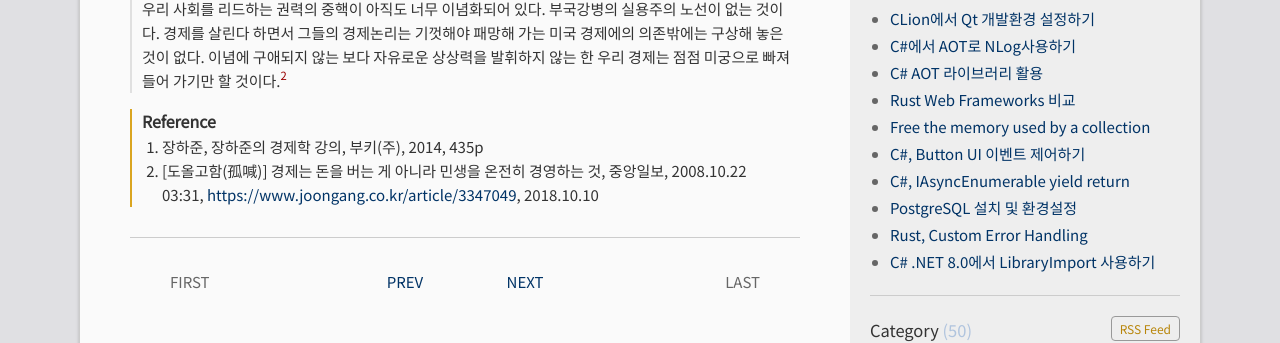
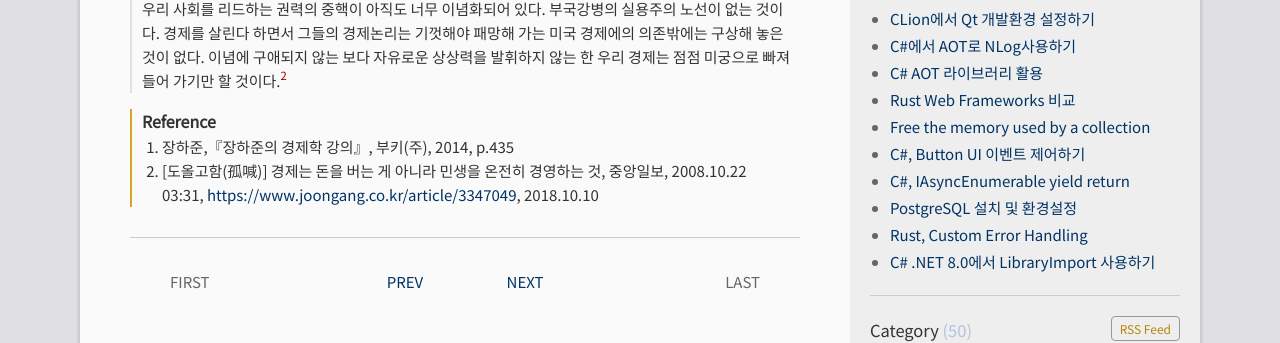
Before and after one commit to DebugJO/rustlang, a Jekyll site: the page built from _posts/2018-10-10-1.md, in a window 1280 px wide. Shown: the part 428-771 px from the top of the page. Built offline with Jekyll 4.4.1, drawn with Linux system fonts in a browser that asks for light colours.

```diff
--- a/_posts/2018-10-10-1.md
+++ b/_posts/2018-10-10-1.md
@@ -17,7 +17,7 @@
 </blockquote>
 
 > Reference
-> 1. 장하준, 장하준의 경제학 강의, 부키(주), 2014, 435p
+> 1. 장하준,『장하준의 경제학 강의』, 부키(주), 2014, p.435
 > 2. \[도올고함(孤喊)\] 경제는 돈을 버는 게 아니라 민생을 온전히 경영하는 것, 중앙일보, 2008.10.22 03:31, [https://www.joongang.co.kr/article/3347049](https://www.joongang.co.kr/article/3347049), 2018.10.10
 
 <!--more-->
```
